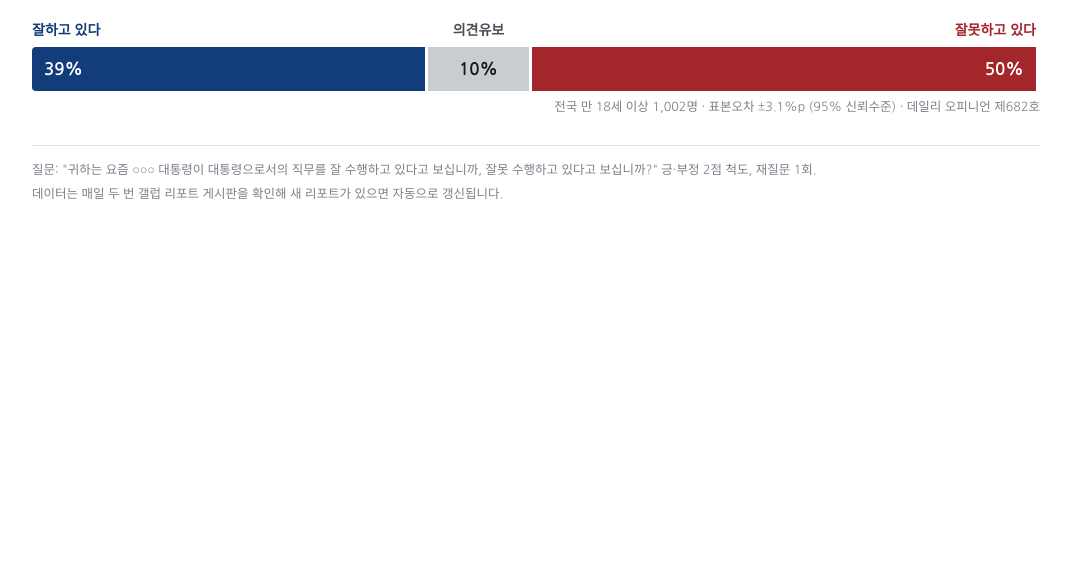
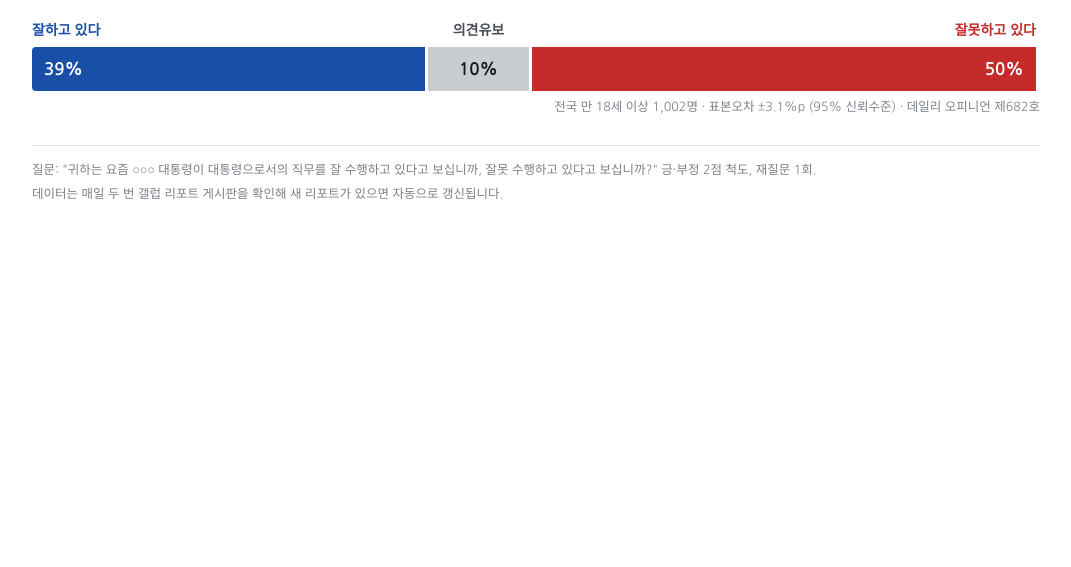
Before and after one commit to gilly030/approval-tracker-for-web-programming, a website with bundled scripts: page index.html in a window 1280 px wide. Shown: the part 233-800 px from the top of the page, without its empty margins (104-1175 px from the left). Built offline with nearby package versions, Linux system fonts and the light colour scheme.

Commit message:
Update style.css

```diff
--- a/css/style.css
+++ b/css/style.css
@@ -8,8 +8,8 @@
   --line: #e1e4e8;
   --axis: #b8bdc4;
   --band: #e4ebe1;      /* 그래프의 대통령 임기 음영 */
-  --pos: #123d7a;       /* 잘하고 있다: 파랑 */
-  --neg: #a3262a;       /* 잘못하고 있다: 빨강 */
+  --pos: #1a4fa8;       /* 잘하고 있다: 파랑 */
+  --neg: #c42b2b;       /* 잘못하고 있다: 빨강 */
   --mid: #c9cdd2;       /* 의견유보 */
   --on-fill: #ffffff;
   --chip: #eceef1;
```
